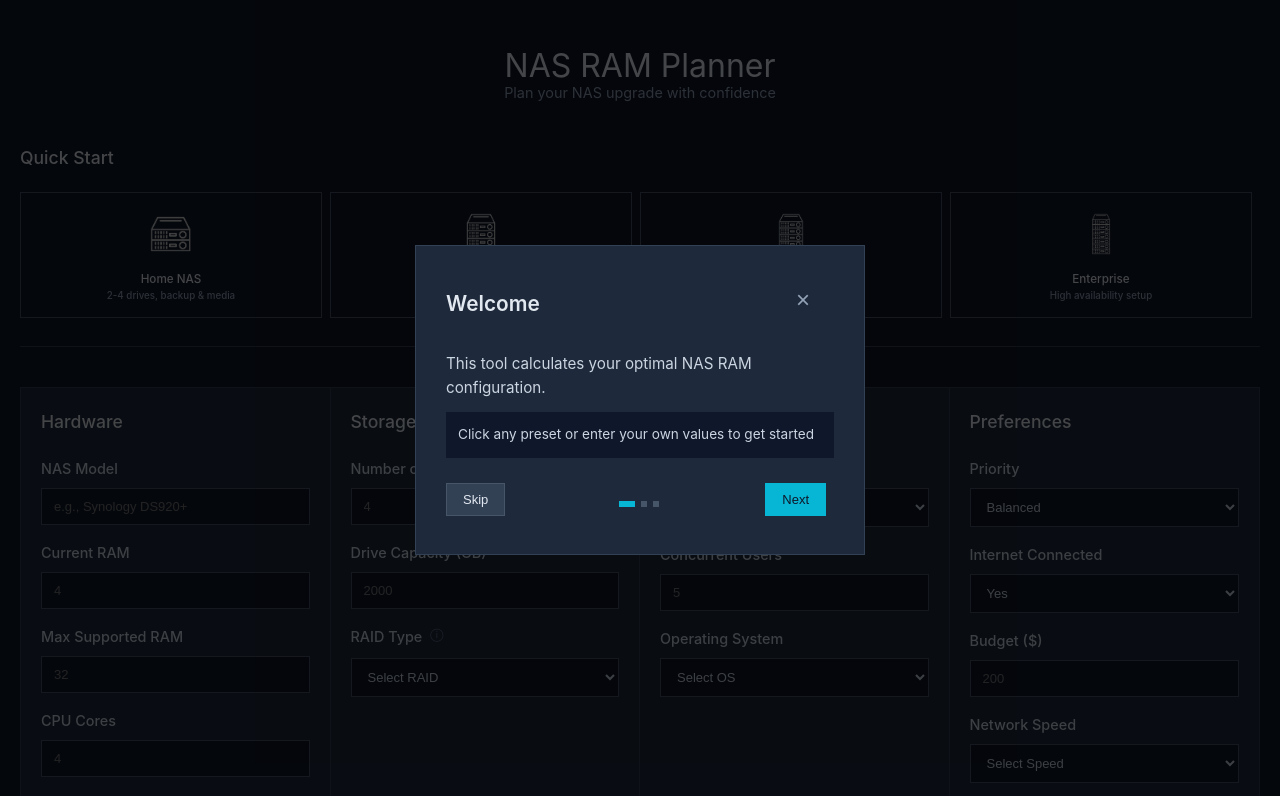
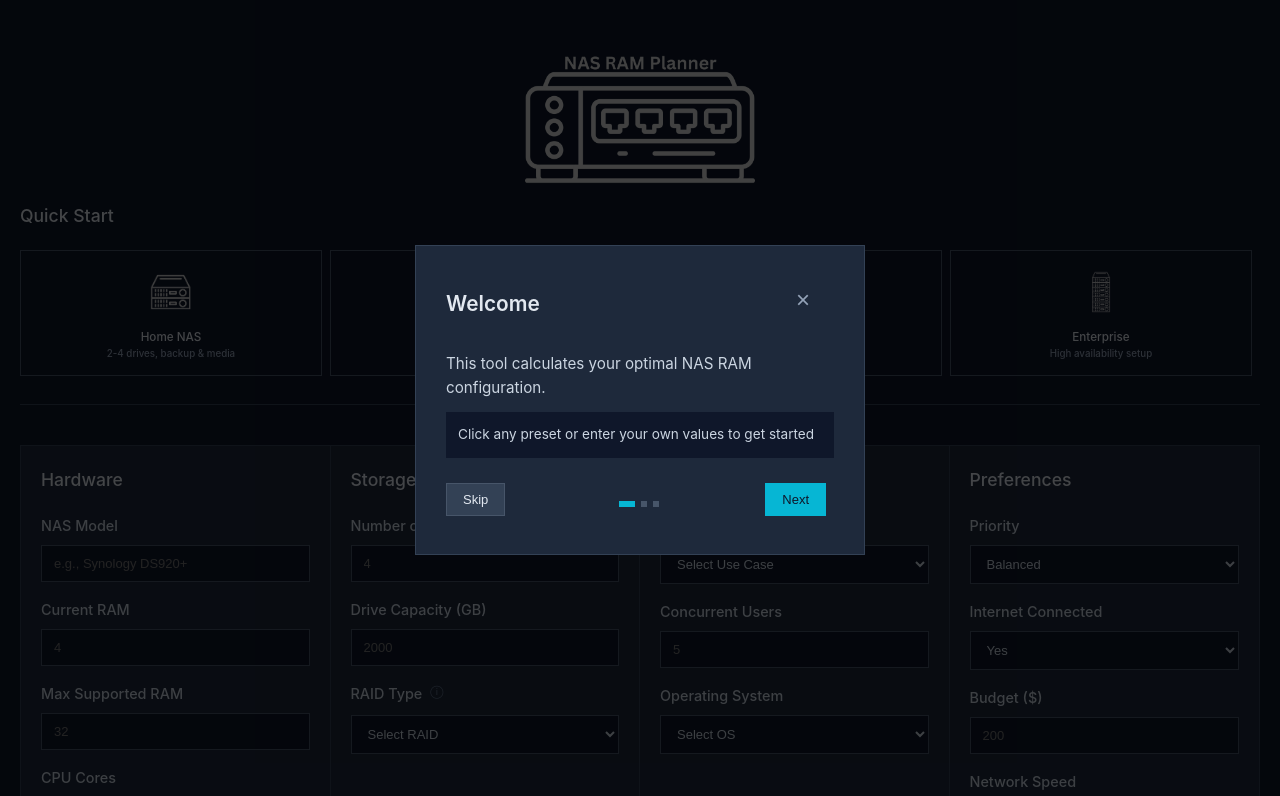
Before and after one commit to I-s-h-a-n-C/nasRamPlanner, a plain HTML site: page index.html in a window 1280 px wide. Shown: the top 796 px of the page. Drawn offline with Linux system fonts and the light colour scheme.

Commit message:
tweaked ui and changed algorthm

```diff
--- a/index.html
+++ b/index.html
@@ -26,8 +26,7 @@
         </div>
     </div>
 
-    <h1>NAS RAM Planner</h1>
-    <p style="text-align: center; color: #94a3b8; margin: -20px 0 40px 0; padding: 0; background: none; border: none;">Plan your NAS upgrade with confidence</p>
+    <img src="title.png" alt="NAS RAM Planner" class="site-title" />
 
     <!-- Quick Presets -->
     <div class="presets-container">
--- a/script.js
+++ b/script.js
@@ -186,15 +186,18 @@ function calculateRAM() {
 
     // 3. WORKLOAD RAM
     let workloadRAM = 0;
+    let vmExtra = 0; // additional fixed overhead for VM hosts (GB)
     switch(primaryUse) {
         case 'backup': workloadRAM = 1; break;
         case 'media': workloadRAM = 2; break;
         case 'database': workloadRAM = 2; break;
-        case 'vm': workloadRAM = 2; break;
+        case 'vm': workloadRAM = 2; vmExtra = 20; break;
         case 'mixed': workloadRAM = 2; break;
         default: workloadRAM = 1;
     }
     total += workloadRAM;
+    // Add VM overhead after workload baseline
+    if (vmExtra > 0) total += vmExtra;
 
     // 4. CONCURRENT USERS
     let userRAM = numUsers * 0.25;
@@ -259,7 +262,7 @@ function calculateRAM() {
     // Generate performance notes
     let notes = [];
     if (numUsers > 10) notes.push('High concurrent users - verify this count is accurate');
-    if (primaryUse === 'vm') notes.push('VM host - remember to add RAM for allocated virtual machines');
+    if (primaryUse === 'vm') notes.push('VM host - +20GB VM overhead applied for guest allocations');
     if (raidType === 'raid0') notes.push('RAID 0 has no redundancy - data loss if any drive fails');
     if (primaryUse === 'media' && remoteAccess === 'tunnel') notes.push('Transcoding over VPN will be slower - consider balanced priority');
     if (usableStorage > 50000) notes.push('Very large storage - monitor pool health regularly');
--- a/styles.css
+++ b/styles.css
@@ -19,6 +19,15 @@ h1 {
     color: #e2e8f0;
     font-size: 2em;
     font-weight: 400;
+}
+
+.site-title {
+    display: block;
+    max-width: 230px;
+    width: 100%;
+    height: auto;
+    margin: 12px auto;
+    padding: 0;
 }
 
 h2 {
```
Also changed, not shown: NAS RAM Planner.png, title.png (added).
